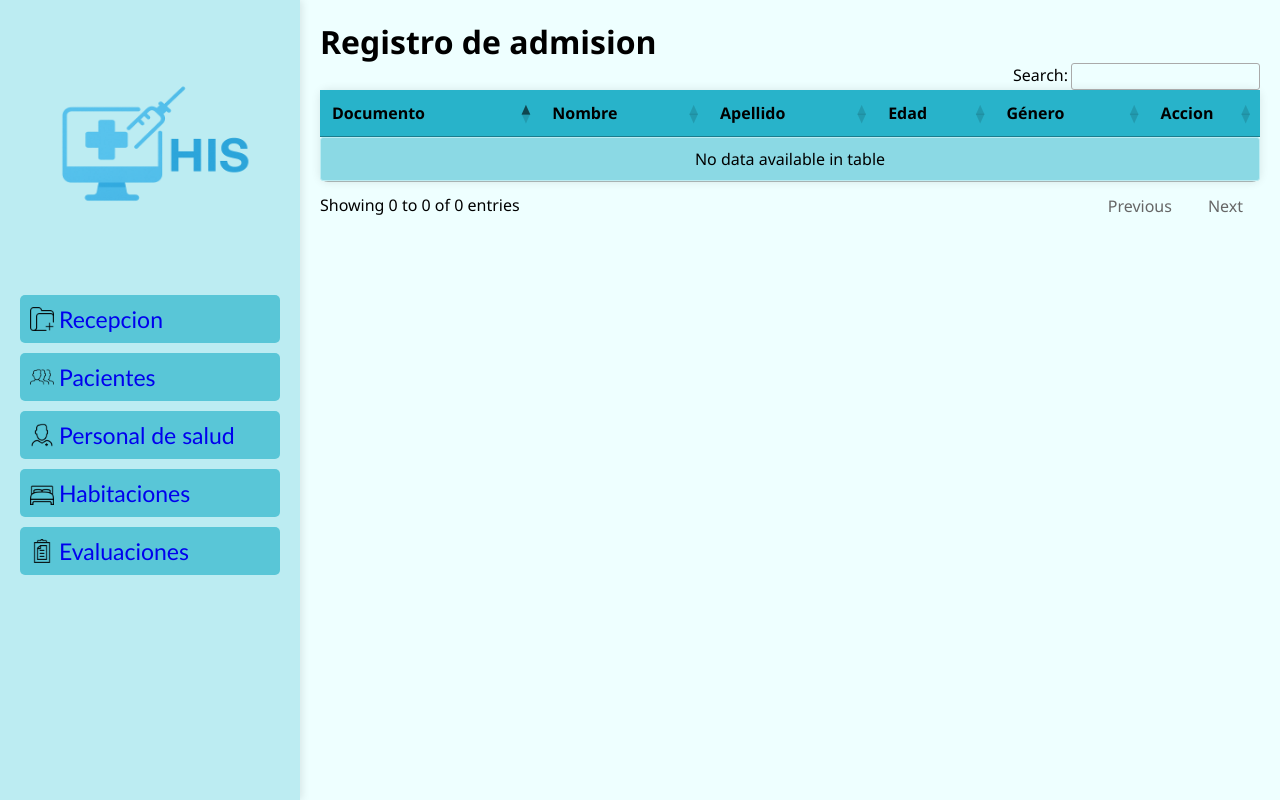
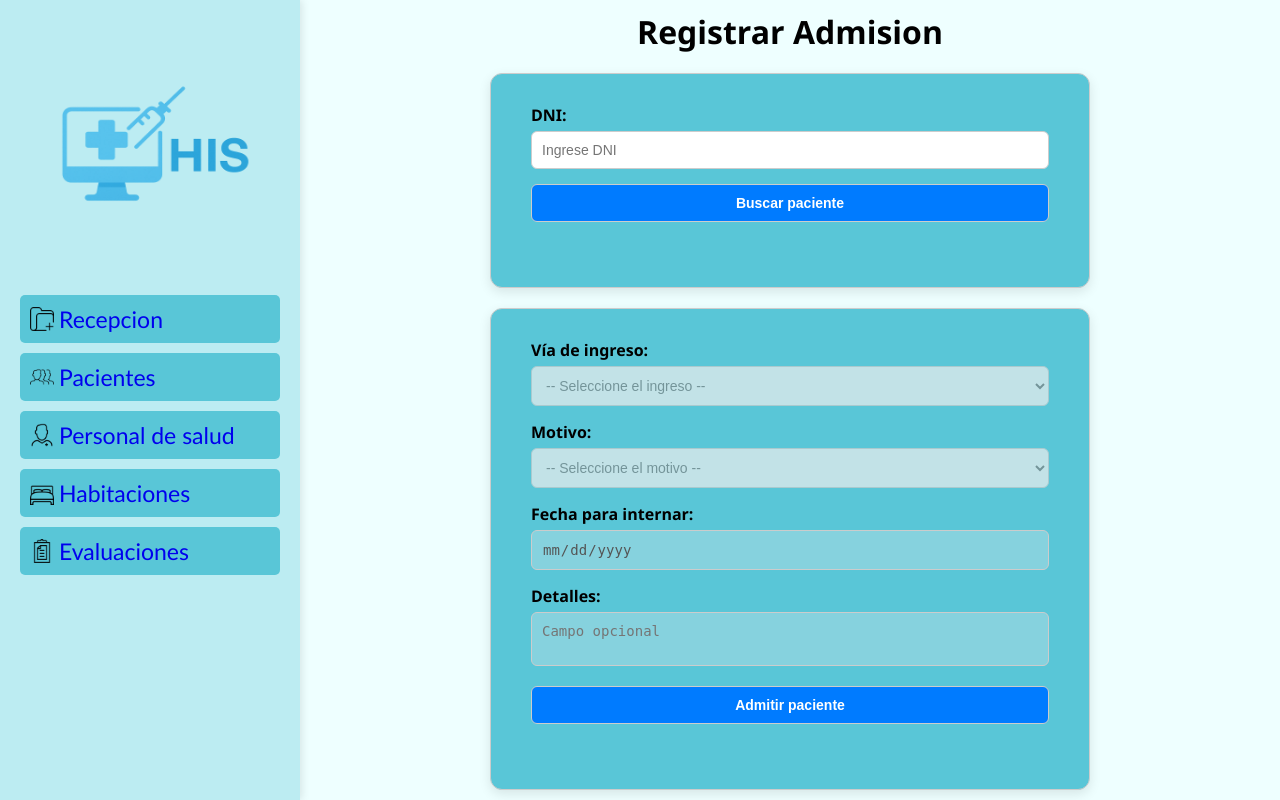
Before and after one commit to Tomas-Suarez/Integrador-web-II, a Node server app: page /pacientes/RegistrarAdmision in a window 1280 px wide. Run offline with Node 20, Linux system fonts and the light colour scheme; data that the repository does not hold is empty; some libraries are stand-ins or nearby versions.

Commit message:
Funcionamiento correcto con su respectivo estilo de admision
Funciona correctamente admision
Se controlaron errores en admision
Se agregaron comentarios en paciente

```diff
--- a/controllers/pacienteController.js
+++ b/controllers/pacienteController.js
@@ -1,13 +1,18 @@
+// Importamos los servicios en donde se maneja la logica
 const pacienteService = require("../service/PacienteService");
 const SeguroService = require("../service/SeguroMedicoService");
 const IngresoService = require("../service/TipoIngresoService");
 const MotivoService = require("../service/MotivoAdmisionService");
 const AlaService = require("../service/AlaService");
 
+// Controlador para obtener los pacientes con sus respectivos seguros medicos.
 const getAllPacientes = async (req, res) => {
   try {
+    // Obtenemos los datos de todos los pacientes
     const pacientes = await pacienteService.getAllPacientes();
+    // Obtenemos todos los seguros medicos disponibles
     const seguros = await SeguroService.getAllSegurosMedicos();
+    // Renderizamos en la vista, con los datos obtenidos
     res.render("Paciente/GestionPaciente", { pacientes, seguros });
   } catch (error) {
     console.error(error);
@@ -15,15 +20,20 @@ const getAllPacientes = async (req, res) => {
       error: "Error al mostrar pacientes",
     });
   }
-};
+}; //COLOCAR NOTIFICACION FLOTANTE
 
-//Para la admision
+
+// Controlador para obtener todos los pacientes activos, incluyendo los ingresos, motivos, alas
 const getAllPacientesActivos = async (req, res) => {
   try {
+    // Obtenemos los datos de todos los pacietnes activos
     const pacientes = await pacienteService.getAllPacientesActivos();
+
+    // Obtenemos los datos para el formulario de admision
     const ingresos = await IngresoService.getAllIngreso();
     const motivos = await MotivoService.getAllMotivos();
     const alas = await AlaService.getAllAlas();
+    // Renderizamos en la vista, con los datos obtenidos
     res.render("Admision/RegistrarAdmision", {
       pacientes,
       ingresos,
@@ -38,13 +48,16 @@ const getAllPacientesActivos = async (req, res) => {
   }
 };
 
+// Controlador para crear un nuevo paciente a partir de los datos recibidos por el formulario (req.body)
 const createPaciente = async (req, res) => {
   try {
+    // Si el id_seguro se encuentra como null, entonces no posee seguro medico
     const idSeguro =
       req.body.id_seguro === "null" || req.body.id_seguro === ""
         ? null
         : parseInt(req.body.id_seguro);
 
+    // Construimos un objeto con los datos del paciente obtenidos a traves del formulario
     const datos = {
       nombre: req.body.nombre,
       apellido: req.body.apellido,
@@ -56,9 +69,10 @@ const createPaciente = async (req, res) => {
       estatura: parseFloat(req.body.estatura),
       peso: parseFloat(req.body.peso),
       id_seguro: idSeguro,
-      estado: true,
+      // VER SI NO SE ROMPE SI BORRO EL ESTADO
     };
 
+    // Invocamos al servicio para crear el paciente, el cual nos va a devolver el paciente y si fue creado.
     const { paciente, creado } = await pacienteService.createPaciente(datos);
 
     if (creado) {
@@ -67,7 +81,7 @@ const createPaciente = async (req, res) => {
       res.status(404).render("Paciente/GestionPaciente", {
         error:
           "Error al crear un paciente, ya existe uno con el mismo documento",
-      });
+      }); // FALTA COLOCAR UNA NOTIFICACION FLOTANTE
     }
   } catch (error) {
     console.error(error);
@@ -77,15 +91,19 @@ const createPaciente = async (req, res) => {
   }
 };
 
+// Controlador para actualizar un paciente existente con los datos del formulario
 const updatePaciente = async (req, res) => {
   try {
+    // Obtenemos el id del paciente a traves de los parametros de ruta
     const id_paciente = parseInt(req.params.id);
 
+    // Si el id_seguro se encuentra como null, entonces no posee seguro medico
     const idSeguro =
       req.body.id_seguro === "null" || req.body.id_seguro === ""
         ? null
         : parseInt(req.body.id_seguro);
 
+    // Creamos un objeto pero con los datos actualizados del paciente
     const datos = {
       id_paciente,
       nombre: req.body.nombre,
@@ -111,8 +129,10 @@ const updatePaciente = async (req, res) => {
   }
 };
 
+// Controlador para cambiar el estado del paciente
 const changeStatusPaciente = async (req, res) => {
   try {
+
     const id_paciente = parseInt(req.params.id);
     const estado = req.body.estado === 'true';
 
@@ -132,11 +152,59 @@ const changeStatusPaciente = async (req, res) => {
   }
 };
 
+// Controlador para buscar un paciente por su documento(DNI)
+const getPacienteByDNI = async (req, res) => {
+  try {
+    // Obtenemos el documento de la query string
+    const documento = req.query.documento;
+    // Buscamos el paciente por su documento
+    const paciente = await pacienteService.getPacienteByDNI(documento);
 
+    //Obtenemos los datos necesarios para cargar
+    const ingresos = await IngresoService.getAllIngreso();
+    const motivos = await MotivoService.getAllMotivos();
+    const alas = await AlaService.getAllAlas();
+
+    if (!paciente) {
+      // Si no encontramos el paciente, mostramos un error en el formulario
+      return res.status(404).render("Admision/RegistrarAdmision", {
+        error: "Paciente no encontrado!",
+        documento,
+        ingresos,
+        motivos,
+        alas,
+      });
+    }
+
+    // Caso contrario, si se lo encuentra, rederizamos la vista con los datos del paciente
+    res.render("Admision/RegistrarAdmision", {
+      paciente,
+      documento,
+      ingresos,
+      motivos,
+      alas,
+    });
+  } catch (error) {
+    console.error(error);
+    const ingresos = await IngresoService.getAllIngreso();
+    const motivos = await MotivoService.getAllMotivos();
+    const alas = await AlaService.getAllAlas();
+
+    res.status(500).render("Admision/RegistrarAdmision", {
+      error: "Ocurrió un error al buscar el paciente",
+      ingresos,
+      motivos,
+      alas,
+    });
+  }
+};
+
+// Exportamos controladores para usarlos en las rutas
 module.exports = {
   getAllPacientes,
   getAllPacientesActivos,
   createPaciente,
   updatePaciente,
   changeStatusPaciente,
+  getPacienteByDNI,
 };
--- /dev/null
+++ b/public/css/RegistrarAdmision.css
@@ -0,0 +1,97 @@
+.container {
+  display: flex;
+  height: 100vh;
+}
+
+.contenido {
+  display: flex;
+  flex-direction: column;
+  justify-content: center;
+  align-items: center;
+  flex: 1;
+  padding: 20px;
+  gap: 20px;
+}
+
+.form-card {
+  background-color: #59c6d7;
+  border: 1px solid #ccc;
+  border-radius: 12px;
+  padding: 30px 40px;
+  width: 100%;
+  max-width: 600px;
+  box-shadow: 0 4px 12px rgba(0, 0, 0, 0.1);
+}
+
+.form-card h2,
+.form-card form,
+.form-card ul {
+  margin-bottom: 20px;
+}
+
+.form-card label {
+  display: block;
+  margin-bottom: 5px;
+  font-weight: bold;
+}
+
+.form-card input,
+.form-card select,
+.form-card button {
+  width: 100%;
+  padding: 10px;
+  margin-bottom: 15px;
+  border: 1px solid #ccc;
+  border-radius: 6px;
+  font-size: 14px;
+}
+
+.form-card button {
+  background-color: #007bff;
+  color: white;
+  font-weight: bold;
+  cursor: pointer;
+}
+
+.form-card textarea {
+  width: 100%;
+  padding: 10px;
+  margin-bottom: 15px;
+  border: 1px solid #ccc;
+  border-radius: 6px;
+  font-size: 14px;
+  resize: none;
+}
+
+.form-card button:hover {
+  background-color: #0056b3;
+}
+
+ul {
+    list-style-type: none;
+}
+
+.notificacion-flotante {
+  position: fixed;
+  bottom: 20px;
+  right: 20px;
+  background-color: #f44336; /* rojo */
+  color: white;
+  padding: 16px 20px;
+  border-radius: 8px;
+  box-shadow: 0 2px 8px rgba(0,0,0,0.2);
+  display: flex;
+  align-items: center;
+  gap: 10px;
+  opacity: 1;
+  transition: opacity 1s ease;
+  z-index: 9999;
+}
+
+.notificacion-flotante button.cerrar-notificacion {
+  background: transparent;
+  border: none;
+  color: white;
+  font-size: 20px;
+  cursor: pointer;
+}
--- a/public/js/Admision.js
+++ b/public/js/Admision.js
@@ -1,40 +1,11 @@
+//Nos sirve para mostrar la notifacion flotante, que tiene duracion de 6 segundos
+
 document.addEventListener("DOMContentLoaded", () => {
-  const formAdmision = document.getElementById("form-admision");
-  const modal = document.getElementById("modal-editar");
-  const cerrarModalBtn = document.getElementById("cerrar-modal");
-
-  const limpiarFormulario = () => {
-    formAdmision.reset();
-    document.getElementById("llenar-id").value = "";
-  };
-
-  document.querySelectorAll(".btn-abrir-Registro").forEach(btn => {
-    btn.addEventListener("click", () => {
-      limpiarFormulario();
-
-      const id = btn.dataset.id;
-      const nombre = btn.dataset.nombre;
-      const apellido = btn.dataset.apellido;
-      const documento = btn.dataset.documento;
-
-      // Cargar datos en el formulario
-      document.getElementById("llenar-id").value = id;
-      document.getElementById("llenar-nombre").value = nombre;
-      document.getElementById("llenar-apellido").value = apellido;
-      document.getElementById("llenar-documento").value = documento;
-
-      // Mostrar modal
-      modal.classList.remove("hidden");
-    });
-  });
-
-  cerrarModalBtn.addEventListener("click", () => {
-    modal.classList.add("hidden");
-  });
-
-  window.addEventListener("click", (e) => {
-    if (e.target === modal) {
-      modal.classList.add("hidden");
-    }
-  });
+  const alerta = document.getElementById('error-admision');
+  if (alerta) {
+    setTimeout(() => {
+      alerta.style.opacity = '0';
+      setTimeout(() => alerta.remove(), 1000);
+    }, 6000);
+  }
 });
--- a/routes/pacienteRoutes.js
+++ b/routes/pacienteRoutes.js
@@ -31,7 +31,11 @@ router.get("/GestionPaciente", pacienteController.getAllPacientes);
 //Mostrar todos los pacientes activos en mi admision
 router.get("/RegistrarAdmision", pacienteController.getAllPacientesActivos);
 
+//Obtenemos el paciente por su documento(DNI)
+router.get("/obtener-paciente", pacienteController.getPacienteByDNI);
+
 // Cambiar el estado del paciente
 router.post("/cambiar-estado/:id", pacienteController.changeStatusPaciente);
 
+
 module.exports = router;
--- a/views/Admision/RegistrarAdmision.pug
+++ b/views/Admision/RegistrarAdmision.pug
@@ -1,22 +1,69 @@
 doctype html
-html(lang="es")
+html(lang="en")
   head
     meta(charset="UTF-8")
     meta(name="viewport", content="width=device-width, initial-scale=1.0")
-    title Registrar admision
-    link(rel="stylesheet", href="/css/VistaPaciente.css")
-    link(rel="stylesheet", href="https://cdn.datatables.net/1.13.4/css/jquery.dataTables.min.css")
-    script(src="https://code.jquery.com/jquery-3.6.0.min.js")
-    script(src="https://cdn.datatables.net/1.13.4/js/jquery.dataTables.min.js")
-    script(src="/js/DataTablePaciente.js")
+    title Registrar Admision
     script(src="/js/Admision.js")
+    link(rel="stylesheet", href="/css/RegistrarAdmision.css")
   body
     .container
       include ../includes/nav.pug
-      include includes/tablaPaciente.pug
-      include includes/modalAdmision.pug
-      include includes/formAdmision.pug
+      +nav()
 
-      +nav()
-      +tablaPacientes(pacientes)
-      +modalAdmision()
+      .contenido
+        h1 Registrar Admision
+
+        //- Buscamos el paciente por el DNI
+        .form-card
+          form(action="/pacientes/obtener-paciente/" method="GET")
+            label(for="documento") DNI:
+            input(type="text", name="documento", id="documento", required, placeholder="Ingrese DNI", value=documento)
+            button(type="submit") Buscar paciente
+          if error
+            p(style="color: red")
+              | #{error}
+              br
+              a(href="/pacientes/GestionPaciente/") ¿Deseas registrar el paciente?
+
+        .form-card
+          if paciente
+            h2 Datos del Paciente Encontrado
+            ul
+              li(style="color:rgb(33, 35, 172); font-weight: bold;")
+                | Nombre completo: #{paciente.apellido} #{paciente.nombre} - DNI: #{paciente.documento}
+
+          //- Registramos una admision del paciente
+          form(action="/admisiones/registrar" method="POST")
+            if paciente
+              input(type="hidden", name="id_paciente", value=paciente.id_paciente)
+              input(type="hidden", name="documento", value=paciente.documento)
+            - var disabled = !paciente ? true : false;
+            div
+              label(for="registro-tipo") Vía de ingreso:
+              select(name="id_tipo", id="registro-tipo", required, disabled=disabled)
+                option(disabled selected value="") -- Seleccione el ingreso --
+                each ingreso in ingresos
+                  option(value=ingreso.id_tipo)= ingreso.descripcion
+            div
+              label(for="registro-motivo") Motivo:
+              select(name="id_motivo", id="registro-motivo", required, disabled=disabled)
+                option(disabled selected value="") -- Seleccione el motivo --
+                each motivo in motivos
+                  option(value=motivo.id_motivo)= motivo.descripcion
+            div
+              //- Colocamos un control para que solamente se pueda seleccionar la fecha apartir del dia de hoy
+              - const hoy = new Date().toISOString().split('T')[0];
+              label(for="llenar-fecharInternar") Fecha para internar:
+              input(type="date", name="fechaInternar", id="llenar-fecharInternar", min=hoy, disabled=disabled)
+            div
+              label(for="registro-detalles") Detalles:
+              textarea(type="text", name="detalles", id="registro-detalles", disabled=disabled placeholder="Campo opcional")
+            div
+              button(type="submit", disabled=disabled) Admitir paciente
+
+    //- Nos saldra una notifacion flotante en caso que el paciente ya se encuentre admitido
+    if admisionActiva
+      .notificacion-flotante
+        span El paciente ya tiene una admisión activa.
+        button(type="button", class="cerrar-notificacion", onclick="this.parentElement.style.display='none'") ×
--- a/views/Admision/includes/formAdmision.pug
+++ /dev/null
@@ -1,37 +0,0 @@
-mixin formAdmision(action="/admisiones/registrar")
-  h1 Registrar admisión
-  h5 Datos sobre el paciente
-  br
-  form#form-admision(method="POST", action=action)
-    input(type="hidden", name="id_paciente", id="llenar-id")
-    div
-      label(for="llenar-nombre") Nombre:
-      input(type="text", name="nombre", id="llenar-nombre", readonly)
-    div
-      label(for="llenar-apellido") Apellido:
-      input(type="text", name="apellido", id="llenar-apellido", readonly)
-    div
-      label(for="llenar-documento") Documento:
-      input(type="text", name="documento", id="llenar-documento", readonly)
-    div
-      label(for="registro-tipo") Via de ingreso:
-      select(name="id_tipo", id="registro-tipo", required)
-        option(disabled selected value="") -- Seleccione el ingreso --
-        each ingreso in ingresos
-          option(value=ingreso.id_tipo)= ingreso.descripcion
-    div
-      label(for="registro-motivo") Motivo:
-      select(name="id_motivo", id="registro-motivo", required)
-        option(disabled selected value="") -- Seleccione el motivo --
-        each motivo in motivos
-          option(value=motivo.id_motivo)= motivo.descripcion
-    div
-      label(for="llenar-fecharInternar") Fecha para internar:
-      input(type="date", name="fechaInternar", id="llenar-fecharInternar")
-
-    div
-      label(for="registro-detalles") Detalles:
-      input(type="text", name="detalles", id="registro-detalles")
-    div
-      button(type="submit") Admitir paciente
-      button(type="button", id="cerrar-modal") Cancelar
--- a/views/Admision/includes/modalAdmision.pug
+++ /dev/null
@@ -1,6 +0,0 @@
-include ../includes/formAdmision.pug
-
-mixin modalAdmision()
-  #modal-editar.hidden
-    .modal-contenido
-      +formAdmision()
--- a/views/Admision/includes/tablaPaciente.pug
+++ /dev/null
@@ -1,50 +0,0 @@
-//- mixin para una fila de pacientes activos
-mixin filaPaciente(paciente)
-  tr
-    td= paciente.documento
-    td= paciente.nombre
-    td= paciente.apellido
-    td.edad(data-fecha=paciente.fecha_nacimiento)
-    td= paciente.genero
-    td
-      button.btn-abrir-Registro(type="button"
-        data-id=paciente.id_paciente
-        data-nombre=paciente.nombre
-        data-apellido=paciente.apellido
-        data-fecha_nacimiento=paciente.fecha_nacimiento,
-        data-documento=paciente.documento,
-        data-genero=paciente.genero)
-        span.editar-boton
-          img.icono-info(src="/img/icon-crearPaciente.png", alt="crear")
-          |  Registrar admisión
-
-
-//- mixin para la tabla de pacientes
-mixin tablaPacientes(pacientes)
-  .contenido
-    h1 Registro de admision
-    table#TablaPaciente
-      thead
-        tr
-          th Documento
-          th Nombre
-          th Apellido
-          th Edad
-          th Género
-          th Accion
-      tbody
-        each paciente in pacientes
-          +filaPaciente(paciente)
-
-  //- Script para calcular la edad
-  script.
-    document.querySelectorAll('.edad').forEach(td => {
-      const fecha = new Date(td.dataset.fecha);
-      const hoy = new Date();
-      let edad = hoy.getFullYear() - fecha.getFullYear();
-      const mes = hoy.getMonth() - fecha.getMonth();
-      if (mes < 0 || (mes === 0 && hoy.getDate() < fecha.getDate())) {
-        edad--;
-      }
-      td.textContent = `${edad} años`;
-    });
```
Also changed, not shown: controllers/AdmisionController.js (+16 -10 lines), middlewares/admisionValidator.js (+19 -0 lines), service/PacienteService.js (+46 -2 lines).
